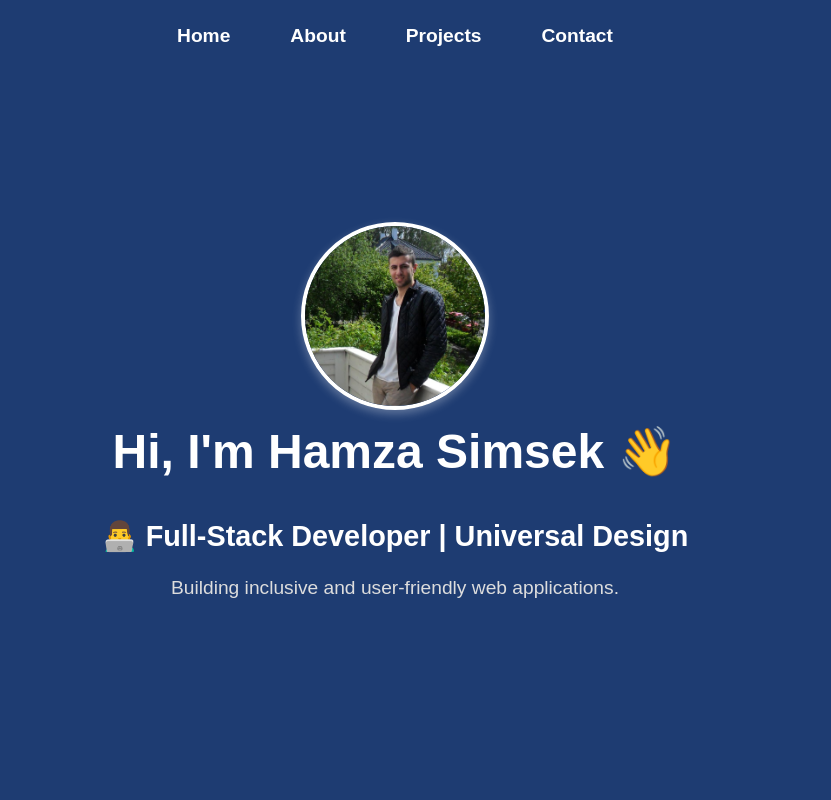
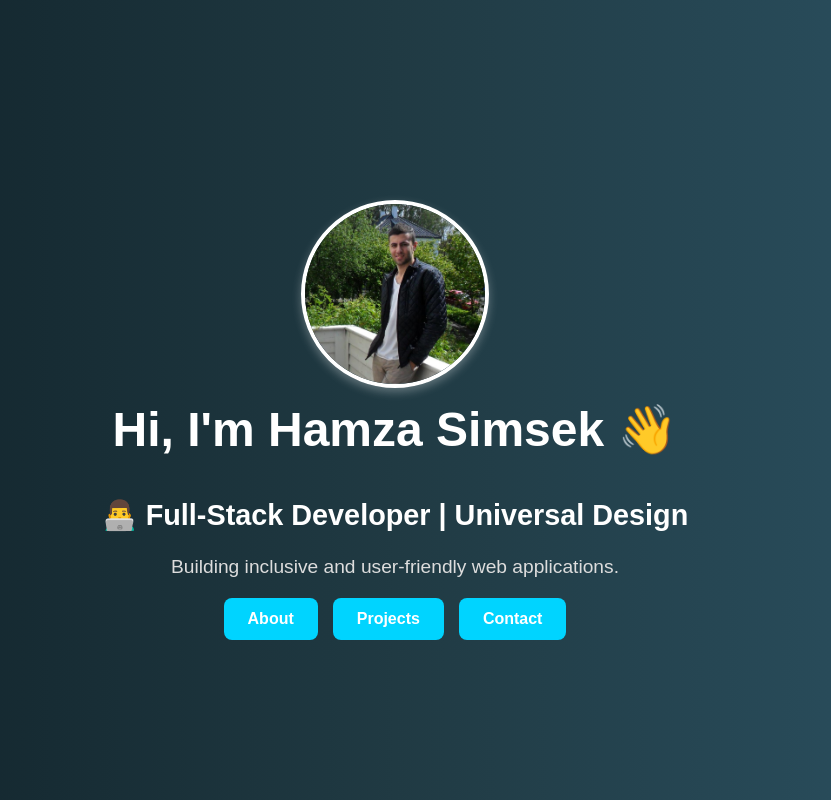
Before and after one commit to hamzas4011/personal-website, a React (Vite) app: page / in a window 1280 px wide. Shown: the top 800 px of the page, without its empty margins (245-1076 px from the left). Built offline with nearby package versions, Linux system fonts and the light colour scheme.

Commit message:
changed from router to #link in intro

```diff
--- a/package.json
+++ b/package.json
@@ -13,9 +13,7 @@
     "@tailwindcss/vite": "^4.0.4",
     "react": "^19.0.0",
     "react-dom": "^19.0.0",
-    "react-icons": "^5.4.0",
-    "react-router-dom": "^7.1.5",
-    "react-scroll": "^1.9.2"
+    "react-icons": "^5.4.0"
   },
   "devDependencies": {
     "@eslint/js": "^9.19.0",
--- a/src/App.jsx
+++ b/src/App.jsx
@@ -1,6 +1,4 @@
 import React from "react";
-import { BrowserRouter as Router, Routes, Route } from "react-router-dom";
-import Navbar from "./components/Navbar";
 import Intro from "./components/Intro";
 import About from "./components/About";
 import Projects from "./components/Projects";
@@ -9,15 +7,13 @@ import Footer from "./components/Footer";
 
 function App() {
   return (
-    <Router>
-      <Navbar />
-      <Routes>
-        <Route path="/" element={<Intro />} />
-        <Route path="/about" element={<><About /><Footer /></>} />
-        <Route path="/projects" element={<><Projects /><Footer /></>} />
-        <Route path="/contact" element={<><Contact /><Footer /></>} />
-      </Routes>
-    </Router>
+    <>
+      <Intro />
+      <About />
+      <Projects />
+      <Contact />
+      <Footer />
+    </>
   );
 }
 
--- a/src/components/Intro.jsx
+++ b/src/components/Intro.jsx
@@ -10,6 +10,11 @@ export function Intro() {
         <h1>Hi, I'm Hamza Simsek 👋</h1>
         <h2>👨‍💻 Full-Stack Developer | Universal Design</h2>
         <p>Building inclusive and user-friendly web applications.</p>
+        <div className="intro-buttons">
+          <a href="#about" className="intro-button intro-primary-btn">About</a>
+          <a href="#projects" className="intro-button intro-primary-btn">Projects</a>
+          <a href="#contact" className="intro-button intro-primary-btn">Contact</a>
+        </div>
       </div>
     </section>
   );
--- a/src/styles/Intro.css
+++ b/src/styles/Intro.css
@@ -4,7 +4,7 @@
   justify-content: center;
   align-items: center;
   text-align: center;
-  background: #1e3c72;
+  background: linear-gradient(to right, #0f2027, #203a43, #2c5364);
   color: white;
   padding: 20px;
 }
@@ -38,3 +38,31 @@
   color: #ddd;
   margin-top: 10px;
 }
+
+.intro-buttons {
+  margin-top: 20px;
+  display: flex;
+  justify-content: center;
+  gap: 15px;
+}
+
+.intro-button {
+  display: inline-block;
+  padding: 12px 24px;
+  font-size: 1rem;
+  font-weight: bold;
+  border-radius: 8px;
+  text-decoration: none;
+  transition: all 0.3s ease;
+  cursor: pointer;
+  border: none;
+}
+
+.intro-primary-btn {
+  background-color: #00d4ff;
+  color: white;
+}
+
+.intro-primary-btn:hover {
+  background-color: #0099cc;
+}
```
Also changed, not shown: 1 other file (tests, documents, lock files or other folders).
